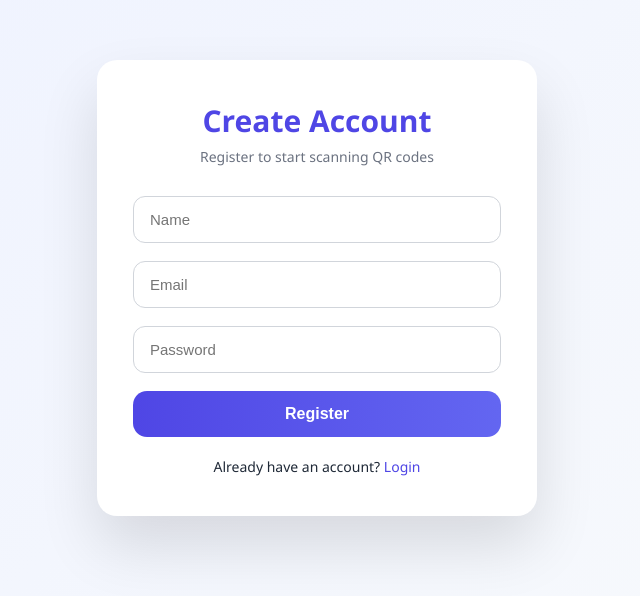
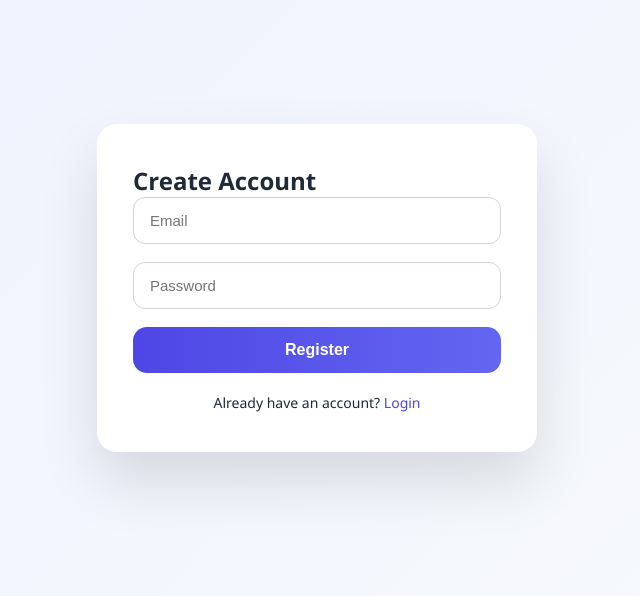
Before and after one commit to Manishapoojary1/qr-code-upload-scan-system, a React (Create React App) app in the folder frontend/: page /register in a window 1280 px wide. Shown: the part 112-708 px from the top of the page, without its empty margins (323-963 px from the left). Built offline with nearby package versions, Linux system fonts and the light colour scheme.

Commit message:
Update Register.js

```diff
--- a/frontend/src/pages/Register.js
+++ b/frontend/src/pages/Register.js
@@ -1,13 +1,11 @@
 import { useState } from "react";
-import { useNavigate } from "react-router-dom";
+import { useNavigate, Link } from "react-router-dom";
 import api from "../services/api";
 
 function Register() {
-  const [name, setName] = useState("");
   const [email, setEmail] = useState("");
   const [password, setPassword] = useState("");
   const [error, setError] = useState("");
-
   const navigate = useNavigate();
 
   const register = async () => {
@@ -23,6 +21,7 @@ function Register() {
       navigate("/upload");
 
     } catch (err) {
+      console.error("REGISTER ERROR:", err.response?.data || err.message);
       setError("Registration failed");
     }
   };
@@ -30,36 +29,26 @@ function Register() {
   return (
     <div className="auth-wrapper">
       <div className="auth-card">
-        <h2 className="auth-title">Create Account</h2>
-        <p className="auth-subtitle">Register to start scanning QR codes</p>
+        <h2>Create Account</h2>
 
         {error && <div className="auth-error">{error}</div>}
 
         <input
-          type="text"
-          placeholder="Name"
-          value={name}
-          onChange={(e) => setName(e.target.value)}
-        />
-
-        <input
           type="email"
           placeholder="Email"
-          value={email}
           onChange={(e) => setEmail(e.target.value)}
         />
 
         <input
           type="password"
           placeholder="Password"
-          value={password}
           onChange={(e) => setPassword(e.target.value)}
         />
 
         <button onClick={register}>Register</button>
 
         <div className="auth-footer">
-          Already have an account? <a href="/">Login</a>
+          Already have an account? <Link to="/">Login</Link>
         </div>
       </div>
     </div>
```
